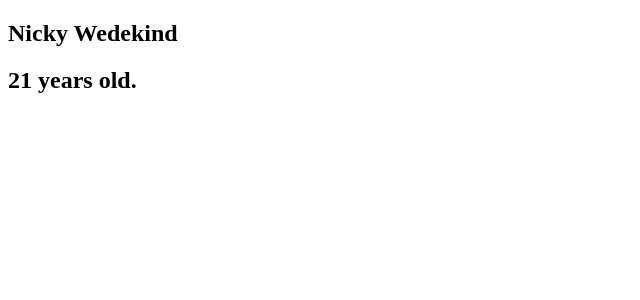
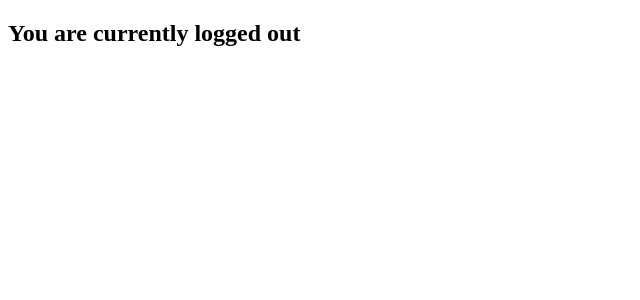
Before and after one commit to Nicole98-aw/react-app, a React (Create React App) app: page / in a window 1280 px wide. Shown: the top 300 px of the page, without its empty margins (0-640 px from the left). Built offline with nearby package versions, Linux system fonts and the light colour scheme.

Commit message:
indicate login and log out

```diff
--- a/src/App.js
+++ b/src/App.js
@@ -22,18 +22,17 @@ class App extends React.Component {
   constructor() {
     super();
     this.state = {
-      name: "Nicky Wedekind",
-      age: 21
+      isLoggedIn: false
     };
   }
-
   render() {
-    return (
-      <div>
-        <h2>{this.state.name}</h2>
-        <h2>{this.state.age} years old.</h2>
-      </div>
-    );
+    let logIndicator;
+    if (this.state.isLoggedIn === true) {
+      logIndicator = "in";
+    } else {
+      logIndicator = "out";
+    }
+    return <h2>You are currently logged {logIndicator}</h2>;
   }
 }
 
```
